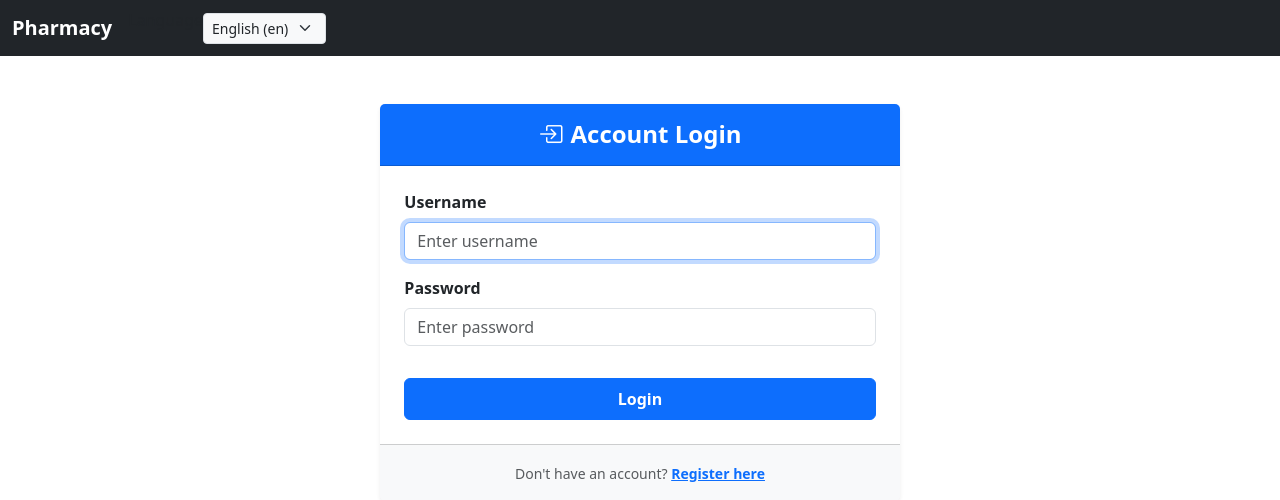
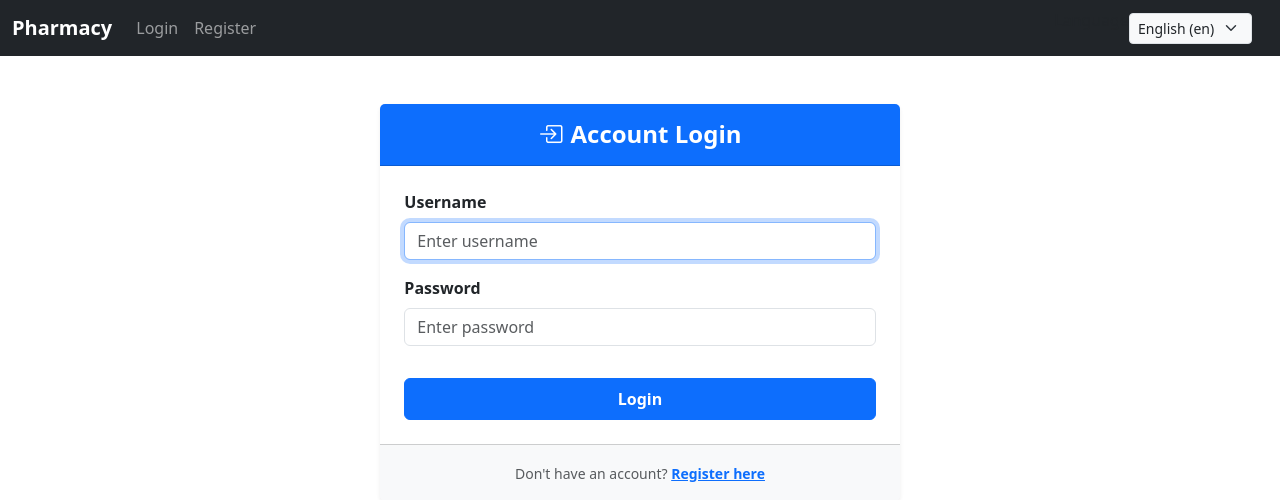
Before and after one commit to ahmed0salama/FinalProject-CS50W-Harvard, a Django app: page /login/ in a window 1280 px wide. Shown: the top 500 px of the page. Run offline with Django 5.2, Linux system fonts and the light colour scheme.

Commit message:
Fix issues with the navbar and what should appear and what shouldn'g

```diff
--- a/pharmacy/static/pharmacy/styles.css
+++ b/pharmacy/static/pharmacy/styles.css
@@ -10,6 +10,11 @@ body {
 *::before,
 *::after {
     box-sizing: border-box;
+}
+
+#languageForm{
+    align-items: center;
+    justify-content: end;
 }
 
 .margin-10{
--- a/pharmacy/templates/pharmacy/layout.html
+++ b/pharmacy/templates/pharmacy/layout.html
@@ -21,9 +21,11 @@
     <div class="container-fluid">
         <a class="navbar-brand fw-bold" href="{%url 'index' %}">Pharmacy</a>
 
+        {% if user.is_authenticated %}
         <button class="navbar-toggler" type="button" data-bs-toggle="collapse" data-bs-target="#mainNavbar" aria-controls="mainNavbar" aria-expanded="false" aria-label="Toggle navigation">
             <span class="navbar-toggler-icon"></span>
         </button>
+        {% endif %}
 
         <div class="collapse navbar-collapse" id="mainNavbar">
             {% if user.is_authenticated %}
@@ -40,10 +42,22 @@
                 <li class="nav-item">
                     <a class="nav-link" href="{% url 'erp_purchases' %}">{% trans "Purchase Orders" %}</a>
                 </li>
+                <li class="nav-item">
+                    <a class="nav-link" href="{% url 'logout' %}">{% trans "Logout" %}</a>
+                </li>
+            </ul>
+            {% else %}
+            <ul class="navbar-nav me-auto mb-2 mb-lg-0">
+                <li class="nav-item">
+                    <a class="nav-link" href="{% url 'login' %}">{% trans "Login" %}</a>
+                </li>
+                <li class="nav-item">
+                    <a class="nav-link" href="{% url 'register' %}">{% trans "Register" %}</a>
+                </li>
             </ul>
             {% endif %}
 
-            <form action="{% url 'set_language' %}" method="post" class="d-flex align-items-center me-3">
+            <form action="{% url 'set_language' %}" method="post" class="d-flex align-items-center me-3" id="languageForm">
                 {% csrf_token %}
                 <p>{% trans "Language" %}</p>
                 <input name="next" type="hidden" value="{{ redirect_to }}">
```
Also changed, not shown: db.sqlite3, locale/ar/LC_MESSAGES/django.po, 1 other file.
